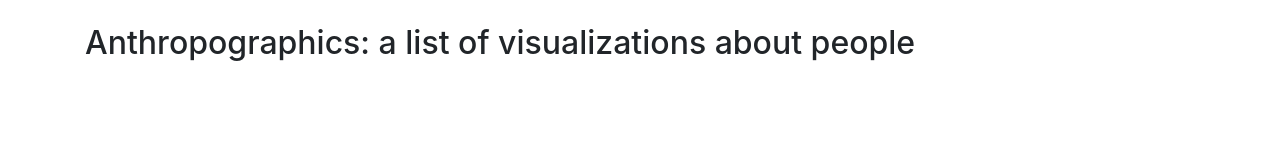
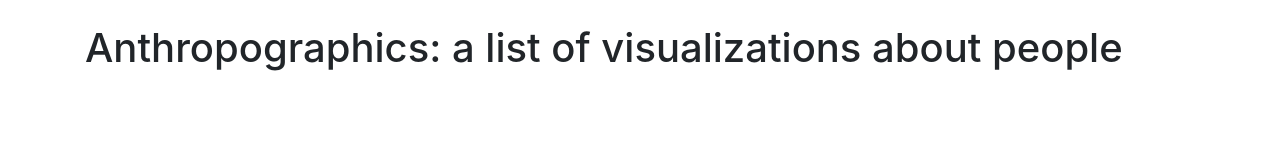
Before and after one commit to luizaugustomm/anthropographics, a plain HTML site: page index.html in a window 1280 px wide. Drawn offline with Linux system fonts and the light colour scheme; no server answers.

Commit message:
Optimize for SEO

```diff
--- a/index.html
+++ b/index.html
@@ -5,6 +5,8 @@
     <!-- Required meta tags -->
     <meta charset="utf-8">
     <meta name="viewport" content="width=device-width, initial-scale=1, shrink-to-fit=no">
+    <meta name="description" content="Anthropographics list. It's a collection of data visualizations that represent people.">
+    <meta name="keywords" content="anthropographics, anthropographic, data visualization, visualization, physicalization, infovis, visualization about people, empathy, compassion, vis, ieee, chi">
 
     <!-- Load styles and modules -->
     <link rel="stylesheet" href="css/bootstrap.min.css">
@@ -39,7 +41,7 @@
     <main class="container">
       <header class="row mt-4">
         <div class="col">
-          <h2>Anthropographics: a list of visualizations about people</h2>
+          <h1>Anthropographics: a list of visualizations about people</h1>
         </div>
       </header>
       <section class="row" id="filters">
```
